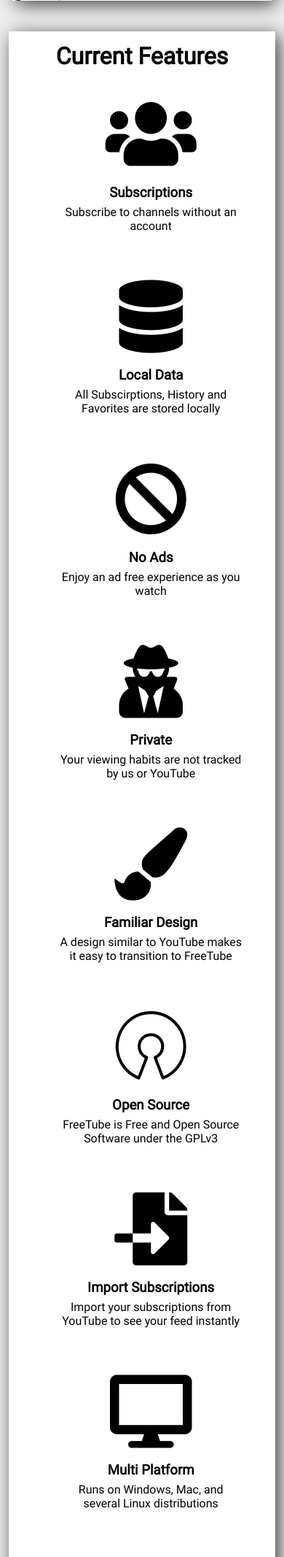
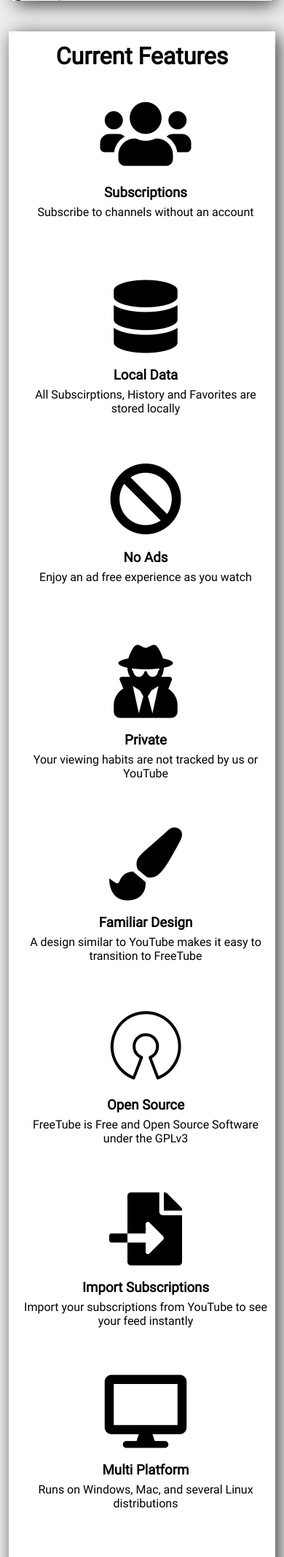
Before and after one commit to FreeTubeApp/FreeTubeApp.io, a PHP site: page / in a window 390 px wide. Shown: the part 1478-3611 px from the top of the page at 73% size. Run offline with PHP 8.4, Linux system fonts and the light colour scheme; data that the repository does not hold is empty.

Commit message:
Fix CSS for panel Resizing

```diff
--- a/src/style/main.css
+++ b/src/style/main.css
@@ -24,8 +24,8 @@ a {
   top: 0px;
   right: 0px;
   -webkit-box-shadow: 0px 5px 19px 0px rgba(0,0,0,0.75);
--moz-box-shadow: 0px 5px 19px 0px rgba(0,0,0,0.75);
-box-shadow: 0px 5px 19px 0px rgba(0,0,0,0.75);
+  -moz-box-shadow: 0px 5px 19px 0px rgba(0,0,0,0.75);
+  box-shadow: 0px 5px 19px 0px rgba(0,0,0,0.75);
 }
 
 .headerIcon {
@@ -100,7 +100,7 @@ box-shadow: 0px 5px 19px 0px rgba(0,0,0,0.75);
 
 .features {
   margin: 0 auto;
-  width: 70%;
+  width: 1060px;
 }
 
 .feature {
@@ -183,6 +183,12 @@ box-shadow: 0px 5px 19px 0px rgba(0,0,0,0.75);
   }
 }
 
+@media only screen and (max-width: 1200px) {
+  .features {
+    width: 250px;
+  }
+}
+
 @media only screen and (max-width: 900px) {
   .title {
     width: 90%;
@@ -200,6 +206,14 @@ box-shadow: 0px 5px 19px 0px rgba(0,0,0,0.75);
     width: 95%;
   }
 
+  .features {
+    width: 100%;
+  }
+
+  .feature {
+    width: 100%;
+  }
+
   #footerNav {
     width: 100%;
   }
```
